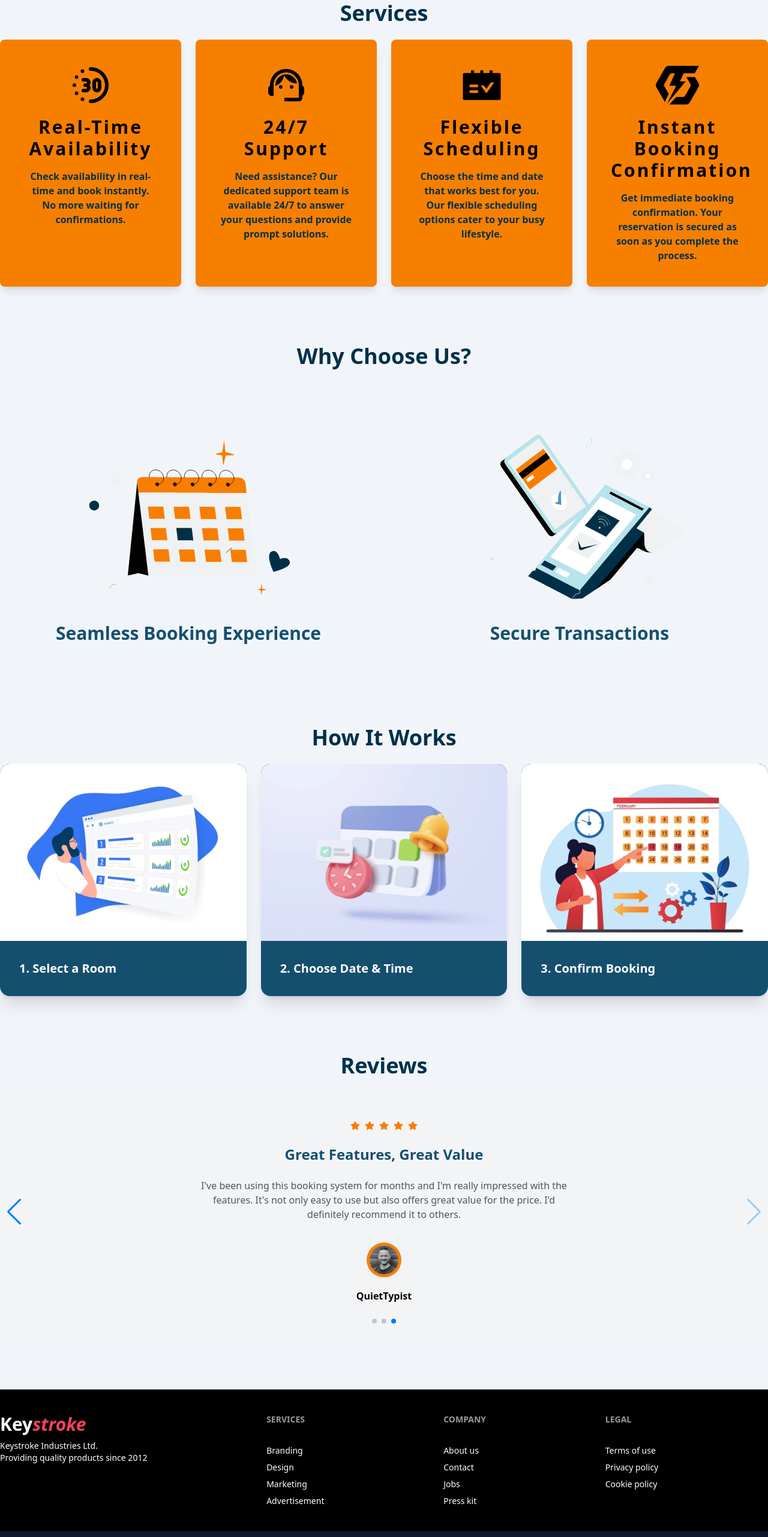
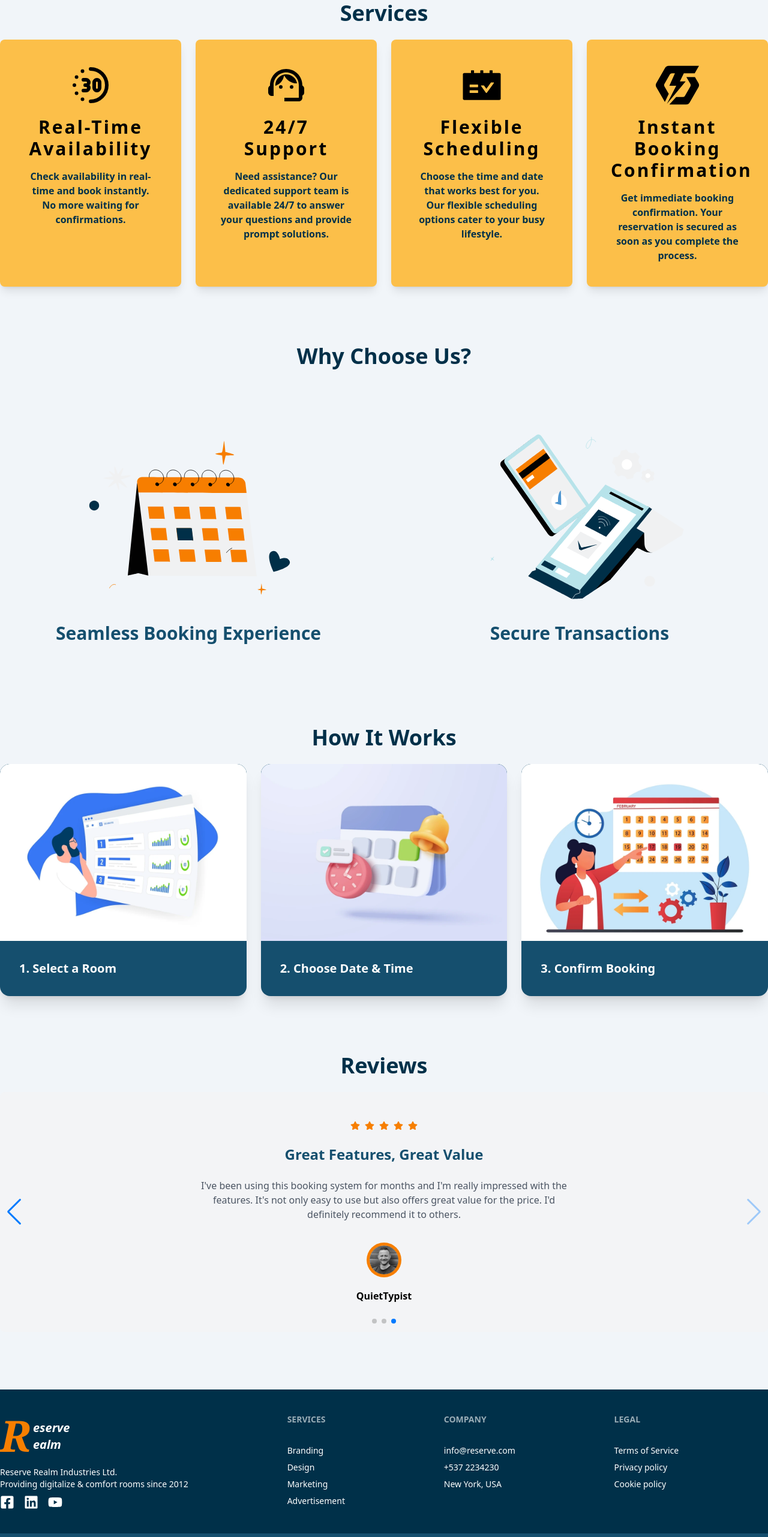
Before and after one commit to Arifprogrammer/apollo-assignment-5-client, a React (Vite) app: page / in a window 1280 px wide. Shown: the part 1108-3671 px from the top of the page at 60% size. Built offline with nearby package versions, Linux system fonts and the light colour scheme.

Commit message:
changed footer section as given requirement

```diff
--- a/src/components/shared/Footer.tsx
+++ b/src/components/shared/Footer.tsx
@@ -1,22 +1,40 @@
+import { FaFacebookSquare } from "react-icons/fa";
+import { FaYoutube, FaLinkedin } from "react-icons/fa6";
 import { Link } from "react-router-dom";
 
 const Footer = () => {
   return (
-    <footer className="bg-black">
+    <footer className="bg-[#003049]">
       <div className="footer p-10 my-container text-white">
         <div className="mx-auto lg:ml-0 text-center lg:text-start">
           <div className="mx-auto lg:ml-0">
             <Link to="/">
-              <h1 className="text-xl lg:text-3xl font-semibold">
-                Key<span className="italic text-rose-500">stroke</span>
-              </h1>
+              <div className="flex items-end gap-1 pb-2">
+                <h1 className="text-7xl font-bold text-[#F77F00] font-serif italic">
+                  R
+                </h1>
+                <p className="italic text-xl font-semibold mb-1.5">
+                  eserve <br /> ealm
+                </p>
+              </div>
             </Link>
           </div>
           <p>
-            Keystroke Industries Ltd.
+            Reserve Realm Industries Ltd.
             <br />
-            Providing quality products since 2012
+            Providing digitalize & comfort rooms since 2012
           </p>
+          <div className="flex items-center gap-4 text-2xl">
+            <a href="https://facebook.com" target="_blank">
+              <FaFacebookSquare className="cursor-pointer" />
+            </a>
+            <a href="https://linkedin.com" target="_blank">
+              <FaLinkedin className="cursor-pointer" />
+            </a>
+            <a href="https://youtube.com" target="_blank">
+              <FaYoutube className="cursor-pointer" />
+            </a>
+          </div>
         </div>
         <div className="mx-auto lg:ml-0">
           <span className="footer-title mb-6 mx-auto lg:ml-0">Services</span>
@@ -29,26 +47,27 @@ const Footer = () => {
           <span className="footer-title mb-6 mx-auto lg:ml-0">Company</span>
           <Link to="/about">
             <p className="link link-hover mx-auto lg:ml-0 hover:underline">
-              About us
+              info@reserve.com
             </p>
           </Link>
           <Link to="contact">
             <p className="link link-hover mx-auto lg:ml-0 hover:underline">
-              Contact
+              +537 2234230
             </p>
           </Link>
-          <a className="link link-hover mx-auto lg:ml-0">Jobs</a>
-          <a className="link link-hover mx-auto lg:ml-0">Press kit</a>
+          <a className="link link-hover mx-auto lg:ml-0">New York, USA</a>
         </div>
         <div className="mx-auto lg:ml-0">
           <span className="footer-title mb-6 mx-auto lg:ml-0">Legal</span>
-          <a className="link link-hover mx-auto lg:ml-0">Terms of use</a>
+          <a className="link link-hover mx-auto lg:ml-0">Terms of Service</a>
           <a className="link link-hover mx-auto lg:ml-0">Privacy policy</a>
           <a className="link link-hover mx-auto lg:ml-0">Cookie policy</a>
         </div>
       </div>
-      <div className="footer footer-center p-4 bg-slate-900 text-white">
-        <p>Copyright © 2024 - All right reserved by Keystroke Industries Ltd</p>
+      <div className="footer footer-center p-4 bg-[#154f6e] text-white">
+        <p>
+          Copyright © 2024 - All right reserved by Reserve Realm Industries Ltd
+        </p>
       </div>
     </footer>
   );
--- a/src/pages/home/services/Services.tsx
+++ b/src/pages/home/services/Services.tsx
@@ -13,7 +13,7 @@ const Services = () => {
   return (
     <>
       <div
-        className=" py-8 px-4 lg:p-10 text-center space-y-4 rounded-lg bg-[#F77F00] shadow-lg"
+        className=" py-8 px-4 lg:p-10 text-center space-y-4 rounded-lg bg-[#FCBF49] shadow-lg"
         data-aos="fade-up"
         data-aos-delay="40"
         data-aos-duration="500"
@@ -28,7 +28,7 @@ const Services = () => {
         </p>
       </div>
       <div
-        className=" py-8 px-4 lg:p-10 text-center space-y-4 rounded-lg bg-[#F77F00] shadow-lg"
+        className=" py-8 px-4 lg:p-10 text-center space-y-4 rounded-lg bg-[#FCBF49] shadow-lg"
         data-aos="fade-up"
         data-aos-delay="60"
         data-aos-duration="1000"
@@ -43,7 +43,7 @@ const Services = () => {
         </p>
       </div>
       <div
-        className=" py-8 px-4 lg:p-10 text-center space-y-4 rounded-lg bg-[#F77F00] shadow-lg"
+        className=" py-8 px-4 lg:p-10 text-center space-y-4 rounded-lg bg-[#FCBF49] shadow-lg"
         data-aos="fade-up"
         data-aos-delay="80"
         data-aos-duration="1500"
@@ -58,7 +58,7 @@ const Services = () => {
         </p>
       </div>
       <div
-        className=" py-8 px-4 lg:p-10 text-center space-y-4 rounded-lg bg-[#F77F00] shadow-lg"
+        className=" py-8 px-4 lg:p-10 text-center space-y-4 rounded-lg bg-[#FCBF49] shadow-lg"
         data-aos="fade-up"
         data-aos-delay="100"
         data-aos-duration="2000"
```
